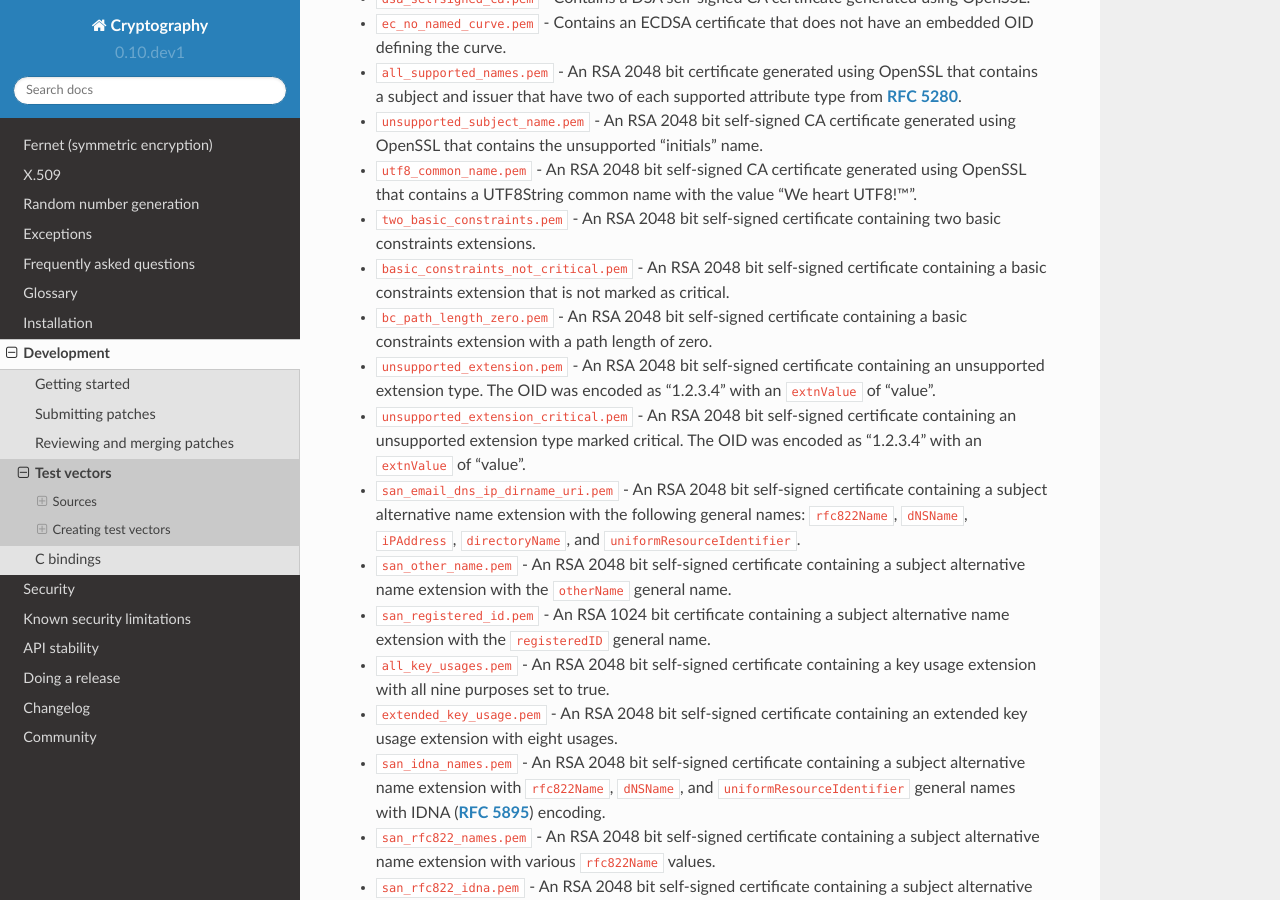
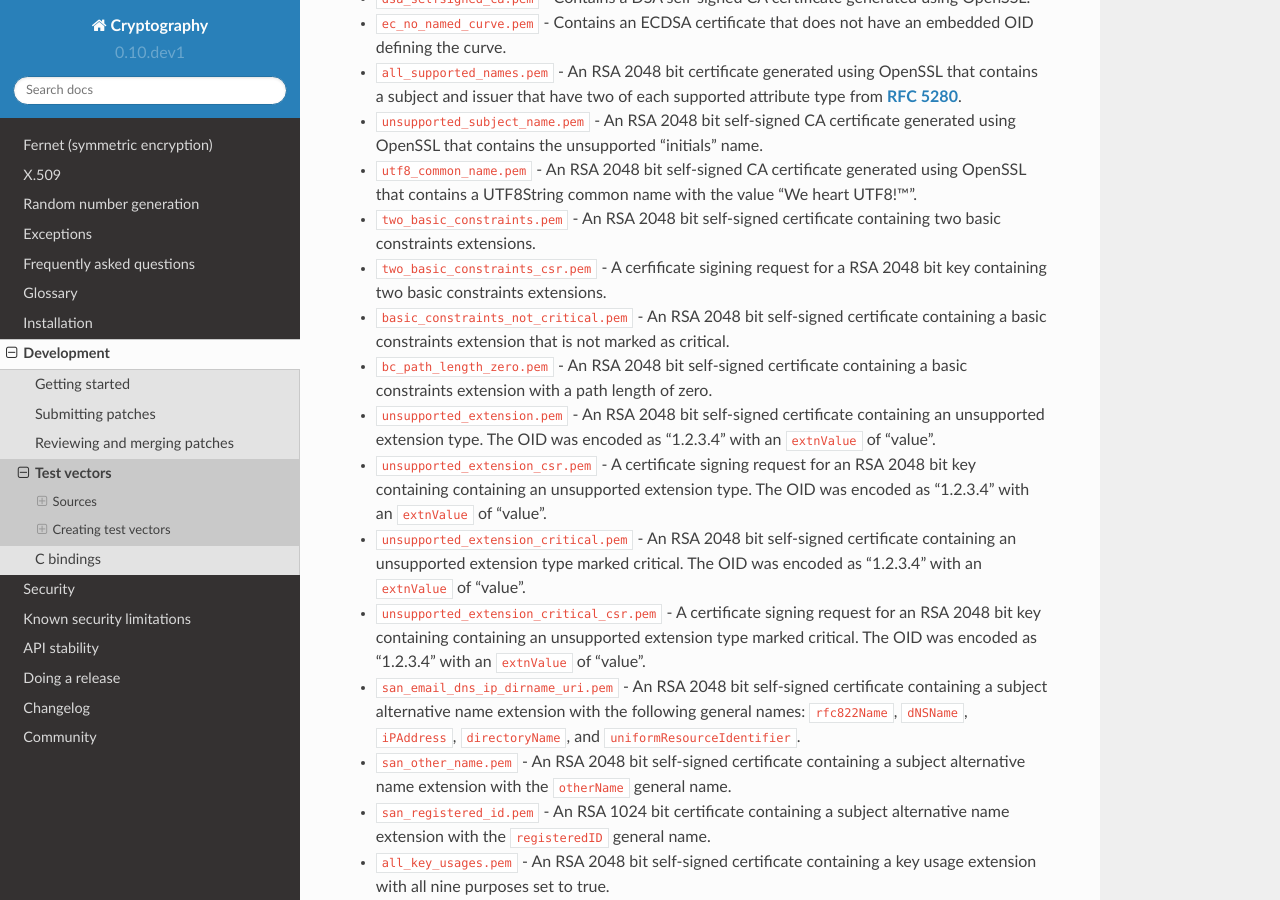
Before and after one commit to WebKing0121/cryptography, a Sphinx documentation site: the page built from docs/development/test-vectors.rst, in a window 1280 px wide and 900 px high, scrolled down 2292 px. Built offline with Sphinx 7.4.7 and the Read the Docs theme 2.0.0, drawn with Linux system fonts in a browser that asks for light colours; pages that are not in the unit, such as notebooks, are missing from menus.

Commit message:
Adds test vectors for X.509 CSR decoding.

```diff
--- a/docs/development/test-vectors.rst
+++ b/docs/development/test-vectors.rst
@@ -124,6 +124,8 @@ Custom X.509 Vectors
   "We heart UTF8!™".
 * ``two_basic_constraints.pem`` - An RSA 2048 bit self-signed certificate
   containing two basic constraints extensions.
+* ``two_basic_constraints_csr.pem`` - A cerfificate sigining request
+  for a RSA 2048 bit key containing two basic constraints extensions.
 * ``basic_constraints_not_critical.pem`` - An RSA 2048 bit self-signed
   certificate containing a basic constraints extension that is not marked as
   critical.
@@ -133,9 +135,17 @@ Custom X.509 Vectors
 * ``unsupported_extension.pem`` - An RSA 2048 bit self-signed certificate
   containing an unsupported extension type. The OID was encoded as
   "1.2.3.4" with an ``extnValue`` of "value".
+* ``unsupported_extension_csr.pem`` - A certificate signing request
+  for an RSA 2048 bit key containing containing an unsupported
+  extension type. The OID was encoded as "1.2.3.4" with an
+  ``extnValue`` of "value".
 * ``unsupported_extension_critical.pem`` - An RSA 2048 bit self-signed
   certificate containing an unsupported extension type marked critical. The OID
   was encoded as "1.2.3.4" with an ``extnValue`` of "value".
+* ``unsupported_extension_critical_csr.pem`` - A certificate signing
+  request for an RSA 2048 bit key containing containing an unsupported
+  extension type marked critical. The OID was encoded as "1.2.3.4"
+  with an ``extnValue`` of "value".
 * ``san_email_dns_ip_dirname_uri.pem`` - An RSA 2048 bit self-signed
   certificate containing a subject alternative name extension with the
   following general names: ``rfc822Name``, ``dNSName``, ``iPAddress``,
```
Also changed, not shown: 3 other files.
